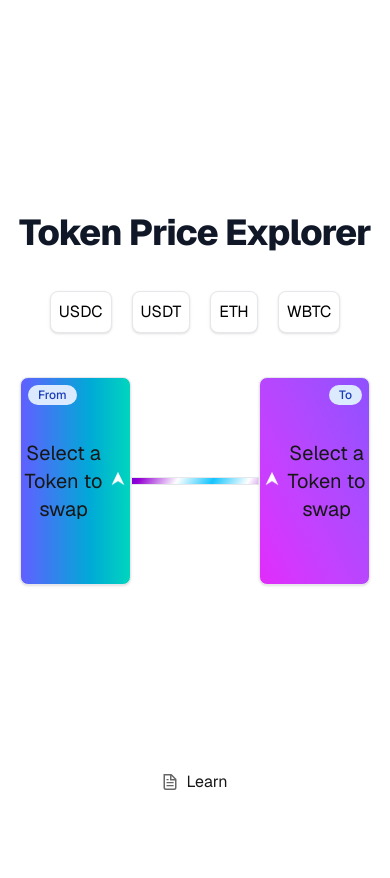
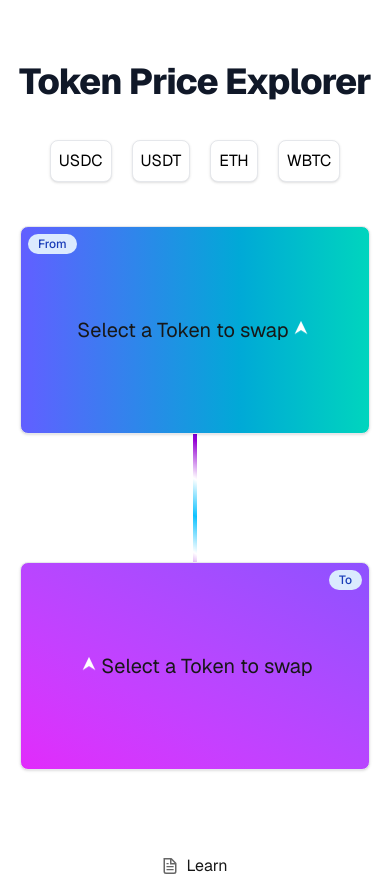
Before and after one commit to aothepro/funswap, a Next.js app: page / in a window 390 px wide. Before the commit the page ends 844 px from the top, so only its background shows below. Built offline with nearby package versions, Linux system fonts and the light colour scheme.

Commit message:
made page responsive for mobile

```diff
--- a/src/components/TokenSwapCompareSection/TokenCard.tsx
+++ b/src/components/TokenSwapCompareSection/TokenCard.tsx
@@ -92,7 +92,7 @@ export const TokenCard = ({
   };
 
   return (
-    <div className="w-full">
+    <div className="w-full cursor-pointer">
       <div className="relative">
         <span
           className={`absolute ms-2 z-10 ${
@@ -108,7 +108,7 @@ export const TokenCard = ({
           inputRef.current?.focus();
           inputRef.current?.select();
         }}
-        className={`flex items-center min-h-52 bg-white border border-gray-200 rounded-lg shadow-sm hover:scale-110 ${
+        className={`flex items-center min-h-52 bg-white border border-gray-200 rounded-lg shadow-sm hover:scale-105 ${
           cardType === CardType.FROM
             ? "hover:from-indigo-400 hover:to-teal-500 bg-linear-to-r/srgb from-indigo-500 to-teal-400"
             : "hover:from-violet-400 hover:to-fuchsia-500 bg-linear-to-bl from-violet-500 to-fuchsia-500"
--- a/src/components/TokenSwapCompareSection/TokenSwapCompareSection.tsx
+++ b/src/components/TokenSwapCompareSection/TokenSwapCompareSection.tsx
@@ -8,10 +8,12 @@ import styles from "./styles.module.css";
 export const TokenSwapCompareSection = () => {
   const { from, to } = useContext(TokenSwapContext);
   return (
-    <div className="flex p-5 justify-center">
+    <div className="flex flex-col md:flex-row p-5 justify-center items-center">
       <TokenCard token={from} cardType={CardType.FROM} />
-      <div className="min-w-32 grow h-2 overflow-hidden my-auto border border-gray-200">
-        <div className={`${styles.pipeline} w-full h-full bg-blue-500`}></div>
+      <div className="-z-10 rotate-90 md:rotate-0 flex items-center w-32 h-32 md:w-64 md:h-64 overflow-hidden my-auto">
+        <div
+          className={`${styles.pipeline} max-w-32 w-full h-1 bg-blue-500`}
+        ></div>
       </div>
       <TokenCard token={to} cardType={CardType.TO} />
     </div>
--- a/src/components/TokenSwapCompareSection/styles.module.css
+++ b/src/components/TokenSwapCompareSection/styles.module.css
@@ -22,3 +22,8 @@
     background-position: 0% 50%;
   }
 }
+
+input::selection {
+    background-color: #000;
+    color: white;
+}
```
